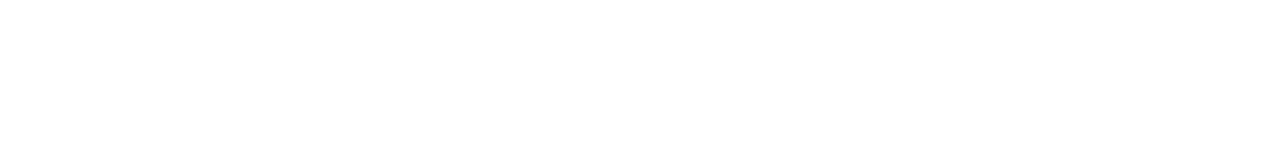
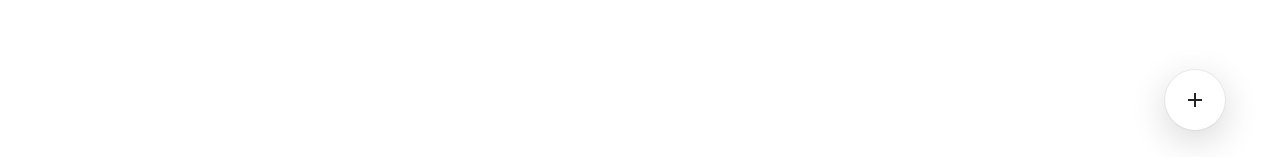
Before and after one commit to HseongH/Bohemian-Rhapsody, a React (Create React App) app: page / in a window 1280 px wide. Shown: the part 640-797 px from the top of the page. Built offline with nearby package versions, Linux system fonts and the light colour scheme.

Commit message:
작성글 추가 버튼 생성

```diff
--- a/src/components/AddBtn.js
+++ b/src/components/AddBtn.js
@@ -2,13 +2,25 @@ import React from 'react';
 
 // ELEMENTS
 import { Button } from '../elements/index';
+
+// HISTORY
+import { history } from '../redux/configStore';
 
 // ICON
 import AddIcon from '@material-ui/icons/Add';
 
 const AddBtn = (props) => {
   return (
-    <Button>
+    <Button
+      style={{ position: 'fixed', bottom: '30px', right: '55px' }}
+      bg="#fff"
+      color="inherit"
+      hoverColor="#eee"
+      shadow="rgba(0, 0, 0, 0.16) 0px 10px 36px 0px, rgba(0, 0, 0, 0.06) 0px 0px 0px 1px;"
+      clickEvent={() => {
+        history.push('/write');
+      }}
+    >
       <AddIcon />
     </Button>
   );
--- a/src/components/App.js
+++ b/src/components/App.js
@@ -17,6 +17,9 @@ import Likes from '../pages/Likes';
 
 // COMPONENTS
 import Header from './Header';
+import AddBtn from './AddBtn';
+
+// ELEMENTS
 import { Grid } from '../elements';
 
 // STYLE
@@ -38,6 +41,8 @@ function App() {
           <Route path="/signup" exact component={SignUp} />
           <Route path="/likes" exact component={Likes} />
         </ConnectedRouter>
+
+        <AddBtn />
       </Grid>
     </>
   );
--- a/src/elements/Button.js
+++ b/src/elements/Button.js
@@ -11,6 +11,7 @@ const ButtonStyle = styled.button`
   border-radius: ${(props) => props.radius};
   font-size: ${(props) => props.fontSize};
   background: ${(props) => props.bg};
+  box-shadow: ${(props) => props.shadow};
   box-sizing: border-box;
   border: none;
   cursor: pointer;
```
